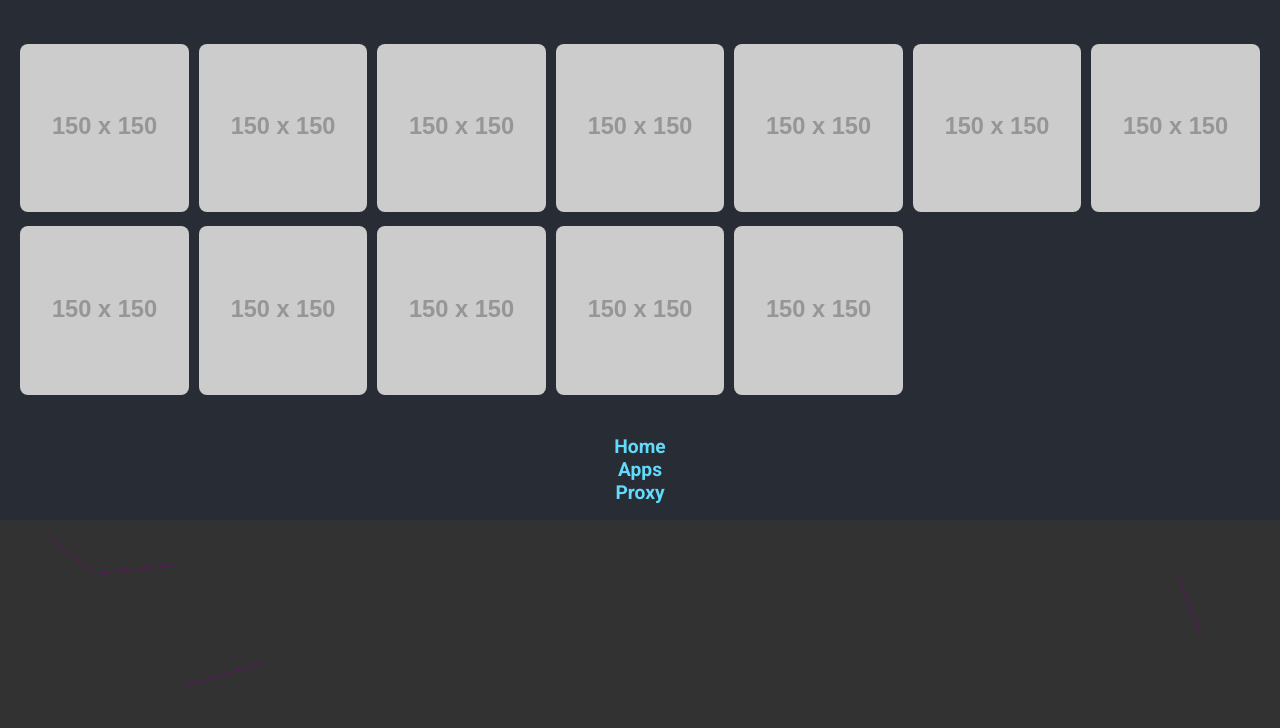
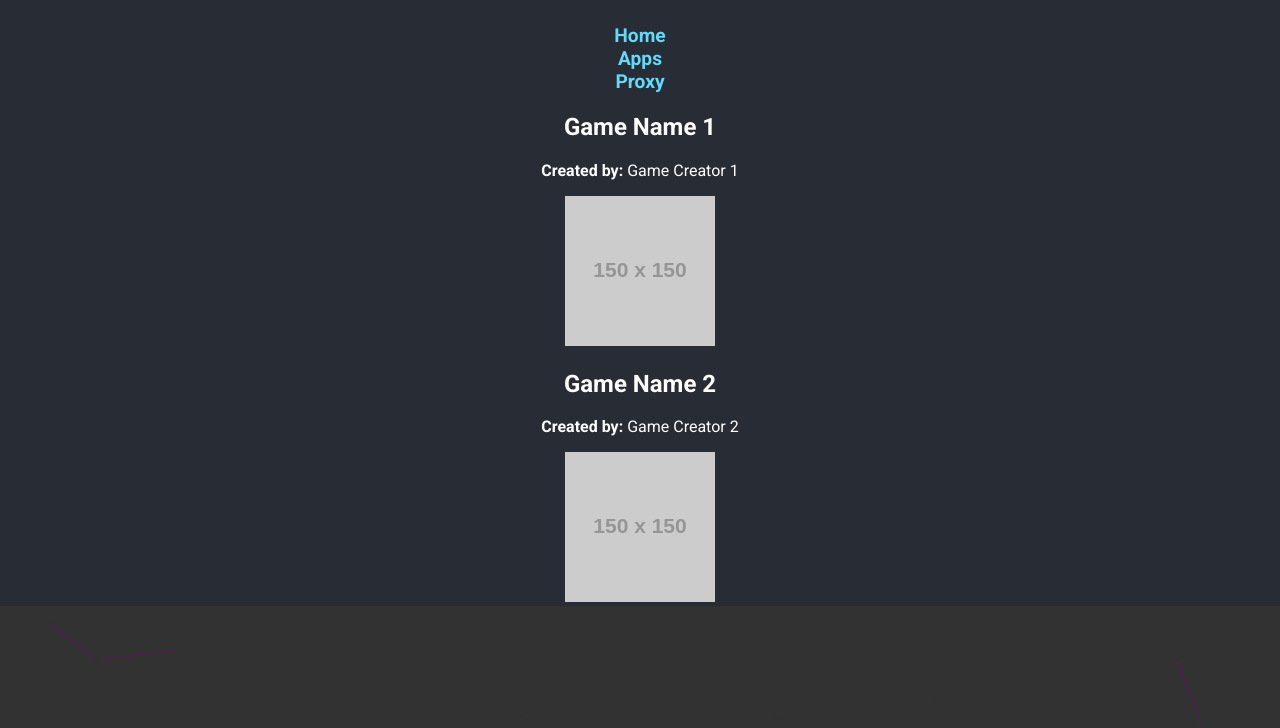
Before and after one commit to lotuq/lotuq.github.io, a plain HTML site: page games.html in a window 1280 px wide. Shown: the part 70-798 px from the top of the page. Drawn offline with Linux system fonts and the light colour scheme; placeholder pictures from the web are drawn by us.

Commit message:
Update games.html

```diff
--- a/games.html
+++ b/games.html
@@ -8,45 +8,6 @@
 </head>
 <body>
     <h1>Games Page</h1>
-    <div class="game-grid">
-        <div class="game-item">
-            <img src="https://via.placeholder.com/150" alt="Game 1">
-        </div>
-        <div class="game-item">
-            <img src="https://via.placeholder.com/150" alt="Game 2">
-        </div>
-        <div class="game-item">
-            <img src="https://via.placeholder.com/150" alt="Game 3">
-        </div>
-        <div class="game-item">
-            <img src="https://via.placeholder.com/150" alt="Game 4">
-        </div>
-        <div class="game-item">
-            <img src="https://via.placeholder.com/150" alt="Game 5">
-        </div>
-        <div class="game-item">
-            <img src="https://via.placeholder.com/150" alt="Game 6">
-        </div>
-        <div class="game-item">
-            <img src="https://via.placeholder.com/150" alt="Game 7">
-        </div>
-        <div class="game-item">
-            <img src="https://via.placeholder.com/150" alt="Game 8">
-        </div>
-        <div class="game-item">
-            <img src="https://via.placeholder.com/150" alt="Game 9">
-        </div>
-        <div class="game-item">
-            <img src="https://via.placeholder.com/150" alt="Game 10">
-        </div>
-        <div class="game-item">
-            <img src="https://via.placeholder.com/150" alt="Game 11">
-        </div>
-        <div class="game-item">
-            <img src="https://via.placeholder.com/150" alt="Game 12">
-        </div>
-        <!-- Add more game items as needed -->
-    </div>
     <nav>
         <ul>
             <li><a href="index.html">Home</a></li>
@@ -54,6 +15,21 @@
             <li><a href="proxy.html">Proxy</a></li>
         </ul>
     </nav>
+
+    <div class="game-container">
+        <div class="game-box" onclick="window.location.href='game1.html'">
+            <h2>Game Name 1</h2>
+            <p><strong>Created by:</strong> Game Creator 1</p>
+            <img src="https://via.placeholder.com/150" alt="Game Thumbnail" class="game-thumbnail">
+        </div>
+        <div class="game-box" onclick="window.location.href='game2.html'">
+            <h2>Game Name 2</h2>
+            <p><strong>Created by:</strong> Game Creator 2</p>
+            <img src="https://via.placeholder.com/150" alt="Game Thumbnail" class="game-thumbnail">
+        </div>
+        <!-- Repeat for more games -->
+    </div>
+
     <script src="script.js"></script>
 </body>
 </html>
```
